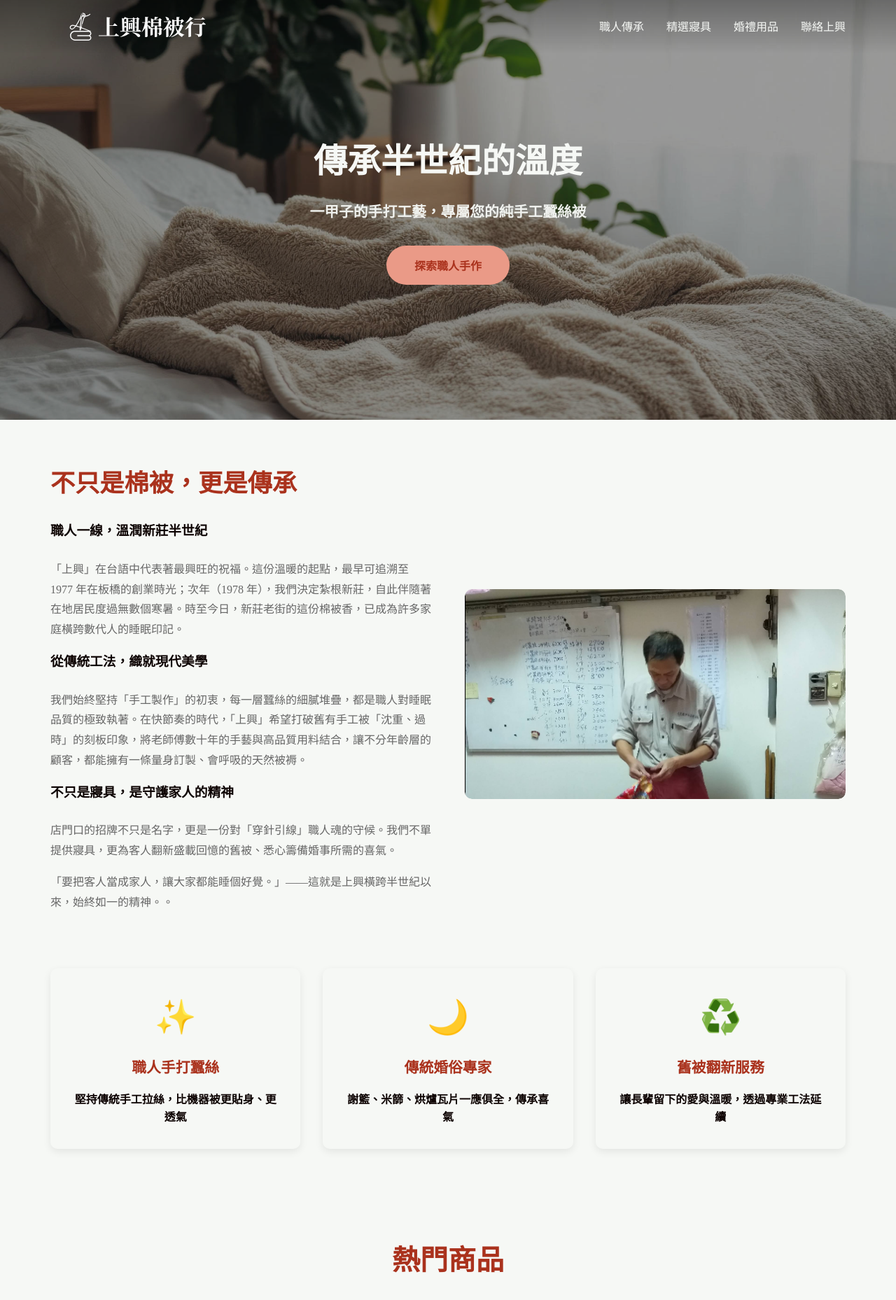
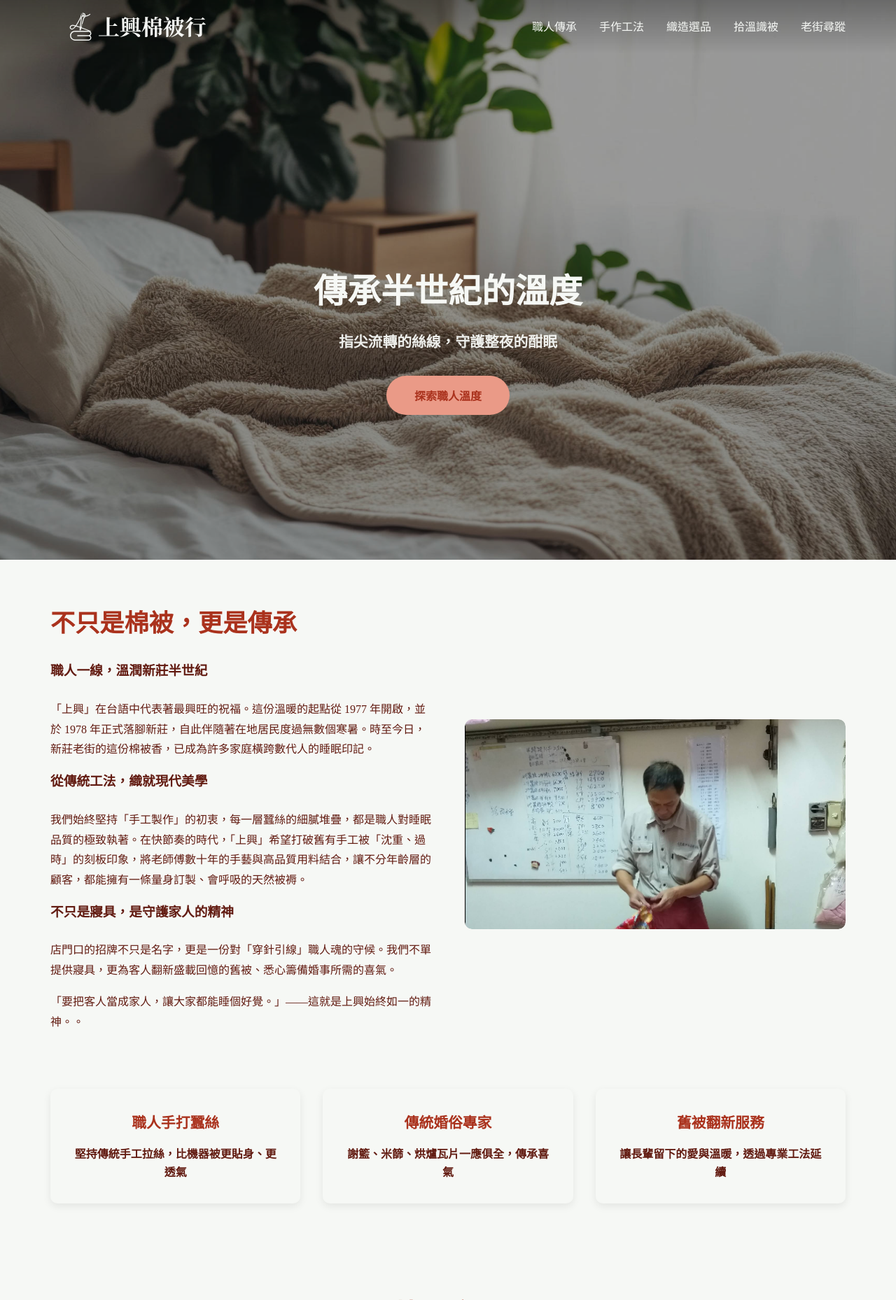
Before and after one commit to jekkinoopy/SiongHing, a PHP site: page / in a window 1280 px wide. Shown: the top 1858 px of the page at 70% size. Run offline with PHP 8.4, Linux system fonts and the light colour scheme.

Commit message:
修改文案 移除圖片

```diff
--- a/index.html
+++ b/index.html
@@ -25,10 +25,16 @@
                 </a>
             </div>
             <ul class="nav-links">
+                <!-- (故事歷史、品牌精神) -->
                 <li><a href="#about">職人傳承</a></li>
-                <li><a href="#products">精選寢具</a></li>
-                <li><a href="#wedding">婚禮用品</a></li>
-                <li><a href="#contact">聯絡上興</a></li>
+                <!-- (專門介紹蠶絲堆疊、打棉流程，把「工作平台」搬到網頁上) -->
+                <li><a href="#process">手作工法</a></li>
+                <!-- (合併：蠶絲被、棉被、新婚喜慶禮俗、保潔組) -->
+                <li><a href="#products">織造選品</a></li>
+                <!-- (整理評價中常問的：如何挑選斤數、舊被翻新流程、如何清潔) -->
+                <li><a href="#faq">拾溫識被</a></li>
+                <!-- (店址、Google 地圖、LINE 諮詢) -->
+                <li><a href="#contact">老街尋蹤</a></li>
             </ul>
         </div>
     </nav>
@@ -37,18 +43,18 @@
     <section class="hero" id="home">
         <div class="hero-content">
             <h1><b>傳承半世紀的溫度</b></h1>
-            <p><b>一甲子的手打工藝，專屬您的純手工蠶絲被</b></p>
-            <button class="hero-btn"><b>探索職人手作</b></button>
+            <p><b>指尖流轉的絲線，守護整夜的酣眠</b></p>
+            <button class="hero-btn"><b>探索職人溫度</b></button>
         </div>
     </section>
 
-    <!-- 關於我們 -->
+    <!-- 職人傳承 -->
     <section class="about-section" id="about">
         <div class="about-content">
             <h2>不只是棉被，更是傳承</h2>
             <h3>職人一線，溫潤新莊半世紀</h3><br>
             <p>
-                「上興」在台語中代表著最興旺的祝福。這份溫暖的起點，最早可追溯至 1977 年在板橋的創業時光；次年（1978 年），我們決定紮根新莊，自此伴隨著在地居民度過無數個寒暑。時至今日，新莊老街的這份棉被香，已成為許多家庭橫跨數代人的睡眠印記。
+                「上興」在台語中代表著最興旺的祝福。這份溫暖的起點從 1977 年開啟，並於 1978 年正式落腳新莊，自此伴隨著在地居民度過無數個寒暑。時至今日，新莊老街的這份棉被香，已成為許多家庭橫跨數代人的睡眠印記。
             </p>
             <h3>從傳統工法，織就現代美學</h3><br>
             <p>
@@ -57,26 +63,30 @@
             <h3>不只是寢具，是守護家人的精神</h3><br>
             <p>店門口的招牌不只是名字，更是一份對「穿針引線」職人魂的守候。我們不單提供寢具，更為客人翻新盛載回憶的舊被、悉心籌備婚事所需的喜氣。</p>
             <p>
-                「要把客人當成家人，讓大家都能睡個好覺。」——這就是上興橫跨半世紀以來，始終如一的精神。。
+                「要把客人當成家人，讓大家都能睡個好覺。」——這就是上興始終如一的精神。。
             </p>
         </div>
         <div class="about-image"><img src="image/螢幕擷取畫面 2026-04-17 134638.png" alt=""></div>
     </section>
 
+    <!-- 手作工法 -->
+<!-- 標題：機器帶不走的溫度，藏在手感裡
+
+內容： 介紹老師傅如何將蠶絲一張張拉開，如何確保棉花不跑位。這能呼應評價中提到的「看見工作平台很新鮮」，直接把技術變成賣點。 -->
     <!-- 特色區 -->
     <section class="features">
         <div class="feature-card">
-            <div class="feature-icon">✨</div>
+            <!-- <div class="feature-icon">✨</div> -->
             <h3><b>職人手打蠶絲</b></h3>
             <p><b>堅持傳統手工拉絲，比機器被更貼身、更透氣</b></p>
         </div>
         <div class="feature-card">
-            <div class="feature-icon">🌙</div>
+            <!-- <div class="feature-icon">🌙</div> -->
             <h3><b>傳統婚俗專家</b></h3>
             <p><b>謝籃、米篩、烘爐瓦片一應俱全，傳承喜氣</b></p>
         </div>
         <div class="feature-card">
-            <div class="feature-icon">♻️</div>
+            <!-- <div class="feature-icon">♻️</div> -->
             <h3><b>舊被翻新服務</b></h3>
             <p><b>讓長輩留下的愛與溫暖，透過專業工法延續</b></p>
         </div>
@@ -87,16 +97,16 @@
         <h2 class="section-title">熱門商品</h2>
         <div class="products-grid">
             <div class="product-card">
-                <div class="product-image">🛏️</div>
+                <!-- <div class="product-image">🛏️</div> -->
                 <div class="product-info">
                     <h3>招牌手打蠶絲被</h3>
-                    <div class="product-price">NT$ 3,980(依尺寸報價)</div>
+                    <div class="product-price">NT$ 依尺寸報價</div>
                     <p class="product-desc">冬暖夏涼，純天然長纖維不跑棉</p>
                     <button class="add-to-cart">查看細節</button>
                 </div>
             </div>
             <div class="product-card">
-                <div class="product-image">☁️</div>
+                <!-- <div class="product-image">☁️</div> -->
                 <div class="product-info">
                     <h3>純棉手工棉被</h3>
                     <div class="product-price">NT$ 2,480</div>
@@ -105,16 +115,16 @@
                 </div>
             </div>
             <div class="product-card">
-                <div class="product-image">🌿</div>
+                <!-- <div class="product-image">🌿</div> -->
                 <div class="product-info">
                     <h3>新婚六禮/十二禮組</h3>
                     <div class="product-price">傳統禮俗專案</div>
-                    <p class="product-desc">含謝籃、米篩、烘爐、瓦片等必備用品</p>
+                    <p class="product-desc">含謝籃、米篩等必備用品</p>
                     <button class="add-to-cart">線上諮詢</button>
                 </div>
             </div>
             <div class="product-card">
-                <div class="product-image">🎀</div>
+                <!-- <div class="product-image">🎀</div> -->
                 <div class="product-info">
                     <h3>精選床包保潔組</h3>
                     <div class="product-price">NT$ 1,480</div>
@@ -124,11 +134,22 @@
             </div>
         </div>
     </section>
+<!--
+    【好眠問答】區塊 (內容方向)
+標題：懂被，更懂您的胃口
+
+內容：
+
+Q：寒流來要蓋幾斤才夠？ (引用老闆老實說：羽毛棉 7 斤就快溫暖，純棉建議 10 斤)。
+
+Q：舊被捨不得丟怎麼辦？ (介紹專業翻新工法，延續長輩的愛)。
+
+Q：蠶絲被如何保養？ (分享老闆親自示範的套被技術與清潔叮嚀)。 -->
 
 
     <!-- 聯絡我們 -->
     <section class="contact-section" id="contact">
-        <h2>找尋最旺的溫暖</h2>
+        <h2>老街尋蹤</h2>
         <iframe
             src="https://www.google.com/maps/embed?pb=!1m18!1m12!1m3!1d14459.659830973384!2d121.42519190618894!3d25.036959952991893!2m3!1f0!2f0!3f0!3m2!1i1024!2i768!4f13.1!3m3!1m2!1s0x3442a8754ded7879%3A0x4c84a8d70ba1101!2z5LiK6IiI5qOJ6KKr6KGM!5e0!3m2!1szh-TW!2stw!4v1776404700015!5m2!1szh-TW!2stw"
             width="600" height="450" style="border:0;" allowfullscreen="" loading="lazy"
@@ -166,23 +187,21 @@
             });
         });
 
-        // 表單提交
-        const form = document.querySelector('form');
-        if (form) {
-            form.addEventListener('submit', function (e) {
-                e.preventDefault();
-                alert('感謝您的訊息！我們將盡快回復您。');
-                this.reset();
-            });
-        }
+        // nav 滾動監聽
+        // const nav = document.querySelector('nav');
+        // const heroSection = document.querySelector('.hero');
 
-        // nav 滾動監聽
+        // window.addEventListener('scroll', function () {
+        //     const heroBottom = heroSection.offsetTop + heroSection.offsetHeight;
+        //     if (window.scrollY > heroBottom) {
+        //         nav.classList.add('scrolled');
+        //     } else {
+        //         nav.classList.remove('scrolled');
+        //     }
+        // });
+        window.addEventListener('scroll', function() {
     const nav = document.querySelector('nav');
-        const heroSection = document.querySelector('.hero');
-
-        window.addEventListener('scroll', function () {
-            const heroBottom = heroSection.offsetTop + heroSection.offsetHeight;
-            if (window.scrollY > heroBottom) {
+    if (window.scrollY > 50) {
         nav.classList.add('scrolled');
     } else {
         nav.classList.remove('scrolled');
--- a/style.css
+++ b/style.css
@@ -15,14 +15,13 @@
     --accent-color: #ea9a87;
 
     /* 深色：採用色卡最深接近黑的深焦茶色，用於文字或深色背景 */
-    --dark-color: #0d0302;
+    --dark-color: #621b11;
 
     /* 淺色：維持你指定的米綠色底色，並搭配紋理 */
     --light-color: #F6F8F5;
 
     /* --- 以下為依照色卡新增的完整漸層色系，方便你後續微調使用 --- */
     --color-deep-brown: #190604;
-    --color-maroon: #621b11;
     --color-brick-red: #862617;
     --color-warm-orange: #cf3f23;
     --color-soft-peach: #e47b63;
@@ -63,7 +62,8 @@ nav {
     position: fixed;
     top: 0;
     width: 100%;
-    z-index: 100;
+/* 核心修正 1：設定層級，確保選單在最前面 */
+    z-index: 1000;
     transition: all 0.3s ease;
 }
 
@@ -82,35 +82,16 @@ nav.scrolled {
     align-items: center;
 }
 
-/* .logo {
-    display: flex;
-    align-items: center;
-    color: var(--light-color);
-    transition: color 0.3s ease;
-}
-
-
-.logo svg {
-    height: 3.5rem !important;
-    width: auto !important;
-    fill: currentColor !important;
-}
-
-
-nav.scrolled .logo {
-    color: var(--primary-color);
-} */
  .logo-icon {
     /* 設定 Logo 的寬高比例，根據你的橫式 Logo 調整 */
     width: 250px;
     height: 45px;
 
     /* 設定背景顏色（這就是你的 Logo 顏色） */
-    background-color: white;
+    background-color: var(--light-color);
     transition: background-color 0.3s ease;
 
     /* 核心技術：使用 mask 將 SVG 當作遮罩 */
-    /* 請確認你的圖片路徑正確，如果 index.html 跟 image 資料夾在同一層，就寫 image/... */
     -webkit-mask: url('image/上興棉被行橫.svg') no-repeat center;
     mask: url('image/上興棉被行橫.svg') no-repeat center;
 
@@ -155,14 +136,18 @@ nav.scrolled .nav-links a:hover {
     background-size: cover;
     background-position: center;
     background-attachment: fixed;
+    height: 100vh;
     position: relative;
     color: var(--light-color);
     padding: 8rem 2rem;
     text-align: center;
     min-height: 600px;
     display: flex;
+    flex-direction: column;
     align-items: center;
     justify-content: center;
+    /* 確保內容不會被 fixed 的 nav 遮到 */
+    padding-top: 300px;
 }
 
 .hero::before {
@@ -315,7 +300,7 @@ nav.scrolled .nav-links a:hover {
 }
 
 .product-desc {
-    color: #666;
+    color: ;
     font-size: 0.9rem;
     margin-bottom: 1rem;
 }
@@ -356,7 +341,7 @@ nav.scrolled .nav-links a:hover {
 }
 
 .about-content p {
-    color: #666;
+    color: var(--dark-color);
     margin-bottom: 1rem;
     line-height: 1.8;
 }
```
Lines whose indentation alone changed are shown as unchanged.
